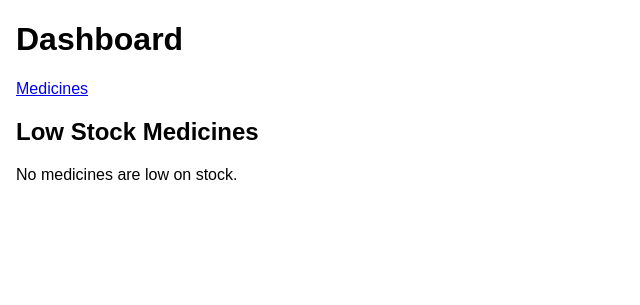
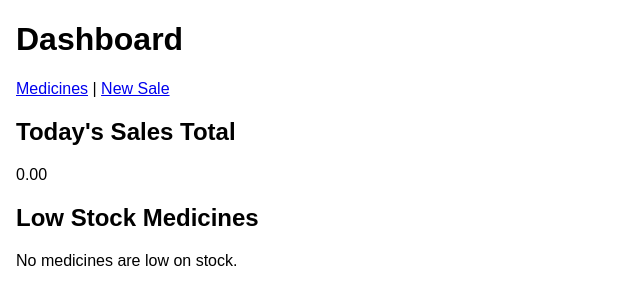
Before and after one commit to sudhan-ycotek/pharmacy, a Flask app: page / in a window 1280 px wide. Shown: the part 38-343 px from the top of the page, without its empty margins (0-640 px from the left). Run offline with Flask 3, Linux system fonts and the light colour scheme; the visitor is signed in with stand-in values (Sample User, id 1); data that the repository does not hold is empty; parts of the project's set-up code (start-up, migrations or seed data) failed here and were passed over.

Commit message:
feat: add today's sales total to dashboard
Co-Authored-By: Claude Sonnet 5 <noreply@anthropic.com>

```diff
--- a/dashboard.py
+++ b/dashboard.py
@@ -2,6 +2,7 @@ from flask import Blueprint, render_template
 
 from auth import login_required
 from inventory import low_stock_medicines
+from sales import today_sales_total
 
 bp = Blueprint("dashboard", __name__)
 
@@ -9,4 +10,4 @@ bp = Blueprint("dashboard", __name__)
 @bp.route("/")
 @login_required
 def home():
-    return render_template("dashboard.html", low_stock=low_stock_medicines())
+    return render_template("dashboard.html", low_stock=low_stock_medicines(), todays_total=today_sales_total())
--- a/templates/dashboard.html
+++ b/templates/dashboard.html
@@ -2,7 +2,10 @@
 {% block title %}Dashboard{% endblock %}
 {% block content %}
 <h1>Dashboard</h1>
-<p><a href="{{ url_for('inventory.list_medicines_view') }}">Medicines</a></p>
+<p><a href="{{ url_for('inventory.list_medicines_view') }}">Medicines</a> | <a href="{{ url_for('sales.new_sale') }}">New Sale</a></p>
+
+<h2>Today's Sales Total</h2>
+<p>{{ "%.2f"|format(todays_total) }}</p>
 
 <h2>Low Stock Medicines</h2>
 {% if low_stock %}
```
Also changed, not shown: tests/test_dashboard.py (+14 -0 lines).
